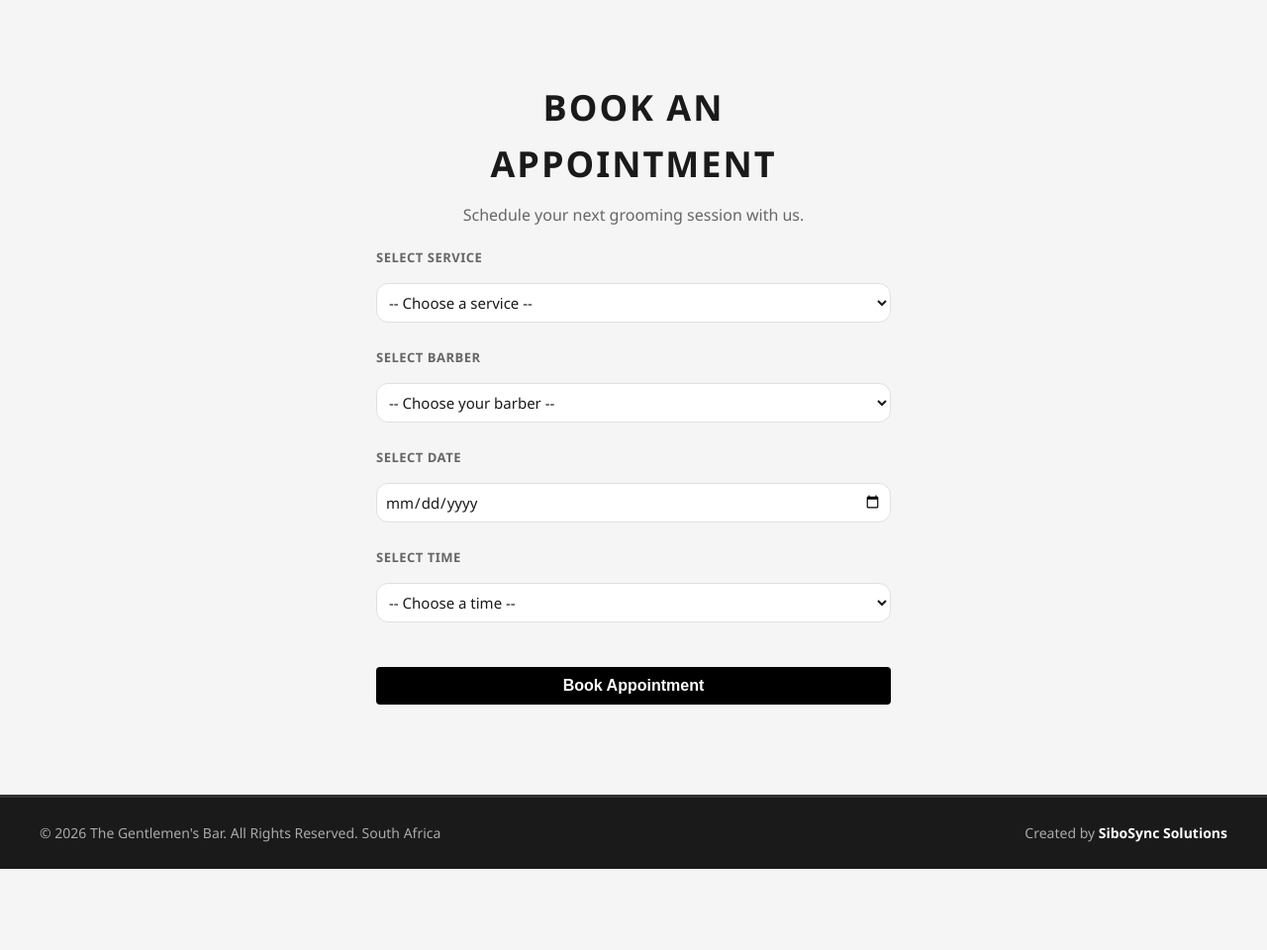
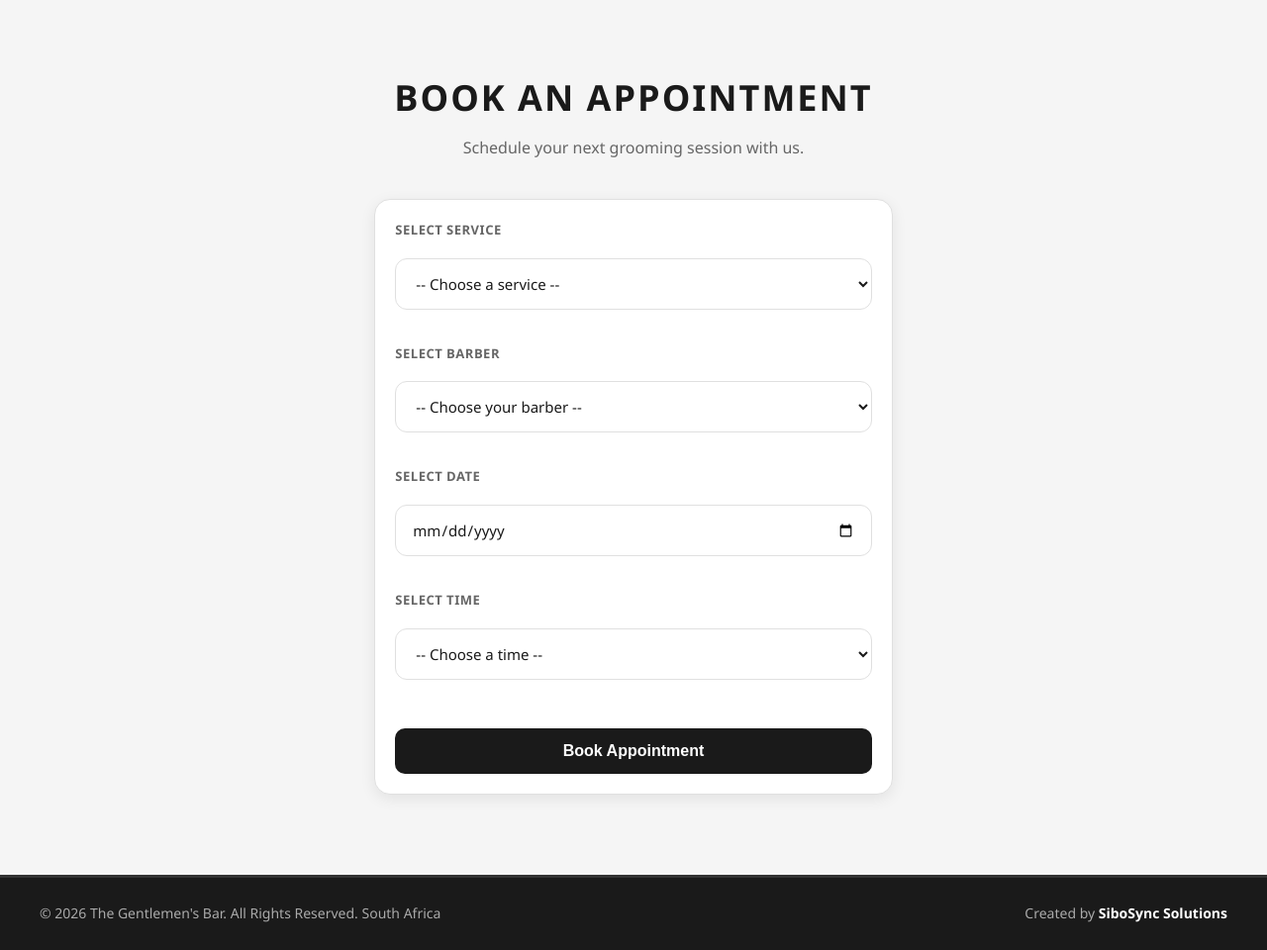
Before and after one commit to sibongilee/GentlemensBarWebsite, a PHP site: page /booking_appointment.php in a window 1280 px wide. Shown: the part 129-1089 px from the top of the page at 99% size. Before the commit the page ends 1007 px from the top, so only its background shows below. Run offline with PHP 8.4, Linux system fonts and the light colour scheme; the visitor is signed in with stand-in values (Sample User, id 1); some libraries are stand-ins or nearby versions.

Commit message:
updated payment and bookong appointment card layout

```diff
--- a/booking_appointment.php
+++ b/booking_appointment.php
@@ -100,19 +100,19 @@ if ($_SERVER['REQUEST_METHOD'] === 'POST' && isset($_POST['book_appointment']))
 }
 ?>
 
-<div class="booking-container" style="padding: 40px; max-width: 600px; margin: auto;">
+<div class="booking-container booking-compact">
     <div class="page-header">
         <h1>Book an Appointment</h1>
         <p>Schedule your next grooming session with us.</p>
     </div>
 
     <?php if ($error): ?>
-        <div class="alert alert-error" style="color: red; margin-bottom: 15px;"><?php echo htmlspecialchars($error); ?></div>
+        <div class="alert alert-error"><?php echo htmlspecialchars($error); ?></div>
     <?php endif; ?>
 
     <?php if ($success): ?>
-        <div class="alert alert-success" style="color: green; margin-bottom: 15px;">
-            <?php echo htmlspecialchars($success); ?> <a href="payment.php">Go to Payments</a>
+        <div class="alert alert-success">
+            <?php echo htmlspecialchars($success); ?> <a href="payment.php" class="booking-success-link">Go to Payments</a>
         </div>
 
         <script>
@@ -145,13 +145,13 @@ if ($_SERVER['REQUEST_METHOD'] === 'POST' && isset($_POST['book_appointment']))
         </script>
     <?php endif; ?>
 
-    <div class="booking-form-container">
+    <div class="booking-form-container card-inner">
         <form method="POST" class="booking-form">
 
             <!-- Service Dropdown -->
-            <div class="form-group" style="margin-bottom: 15px;">
-                <label for="service_id" style="display: block; font-weight: bold; margin-bottom: 5px;">Select Service</label>
-                <select name="service_id" id="service_id" required style="width: 100%; padding: 8px;">
+            <div class="form-group">
+                <label for="service_id">Select Service</label>
+                <select name="service_id" id="service_id" required>
                     <option value="">-- Choose a service --</option>
                     <?php foreach ($services as $s): ?>
                         <option value="<?php echo $s['id']; ?>" <?php echo ($selected_service == $s['id']) ? 'selected' : ''; ?>>
@@ -162,9 +162,9 @@ if ($_SERVER['REQUEST_METHOD'] === 'POST' && isset($_POST['book_appointment']))
             </div>
 
            <!-- Barber Dropdown -->
-            <div class="form-group" style="margin-bottom: 15px;">
-                <label for="barber" style="display: block; font-weight: bold; margin-bottom: 5px;">Select Barber</label>
-                <select name="barber" id="barber" required style="width: 100%; padding: 8px;">
+            <div class="form-group">
+                <label for="barber">Select Barber</label>
+                <select name="barber" id="barber" required>
                     <option value="">-- Choose your barber --</option>
                     <option value="William">William (Barber One)</option>
                     <option value="Randy">Randy (Barber Two)</option>
@@ -172,15 +172,15 @@ if ($_SERVER['REQUEST_METHOD'] === 'POST' && isset($_POST['book_appointment']))
             </div>
 
             <!-- Select Date -->
-            <div class="form-group" style="margin-bottom: 15px;">
-                <label for="appointment_date" style="display: block; font-weight: bold; margin-bottom: 5px;">Select Date</label>
-                <input type="date" name="appointment_date" id="appointment_date" min="<?php echo date('Y-m-d'); ?>" required style="width: 100%; padding: 8px;">
+            <div class="form-group">
+                <label for="appointment_date">Select Date</label>
+                <input type="date" name="appointment_date" id="appointment_date" min="<?php echo date('Y-m-d'); ?>" required>
             </div>
 
             <!-- Select Time -->
-            <div class="form-group" style="margin-bottom: 20px;">
-                <label for="appointment_time" style="display: block; font-weight: bold; margin-bottom: 5px;">Select Time</label>
-                <select name="appointment_time" id="appointment_time" required style="width: 100%; padding: 8px;">
+            <div class="form-group">
+                <label for="appointment_time">Select Time</label>
+                <select name="appointment_time" id="appointment_time" required>
                     <option value="">-- Choose a time --</option>
                     <?php foreach ($time_slots as $value => $label): ?>
                         <option value="<?php echo $value; ?>"><?php echo $label; ?></option>
@@ -188,7 +188,7 @@ if ($_SERVER['REQUEST_METHOD'] === 'POST' && isset($_POST['book_appointment']))
                 </select>
             </div>
 
-            <button type="submit" name="book_appointment" class="btn-primary" style="padding: 10px 20px; background: #000; color: #fff; border: none; border-radius: 4px; cursor: pointer; font-weight: bold;">Book Appointment</button>
+            <button type="submit" name="book_appointment" class="btn-primary">Book Appointment</button>
 
         </form>
     </div>
--- a/style.css
+++ b/style.css
@@ -823,6 +823,12 @@ PAYMENT PAGE STYLES
     padding: 20px;
 }
 
+.payment-empty-cta {
+    display: inline-block;
+    width: auto;
+    margin-top: 15px;
+}
+
 .payment-summary-cards {
     display: grid;
     grid-template-columns: repeat(auto-fit, minmax(280px, 1fr));
@@ -976,6 +982,14 @@ PAYMENT PAGE STYLES
 
 .payment-body {
     padding: 25px;
+}
+
+.payment-form .payment-method-select {
+    margin-bottom: 12px;
+}
+
+.payment-form .btn-primary {
+    margin-top: 12px;
 }
 
 .payment-info {
@@ -1349,6 +1363,25 @@ BOOKING APPOINTMENT PAGE STYLES
     max-width: 1100px;
     margin: 0 auto;
     padding: 20px;
+}
+
+.booking-compact {
+    max-width: 680px;
+    padding: 30px 20px;
+}
+
+.booking-form-container {
+    margin-top: 18px;
+}
+
+.booking-success-link {
+    color: #155724;
+    font-weight: 700;
+    margin-left: 6px;
+}
+
+.booking-success-link:hover {
+    color: #0E401A;
 }
 
 /* Two Column Layout */
```
Also changed, not shown: payment.php (+22 -22 lines).
